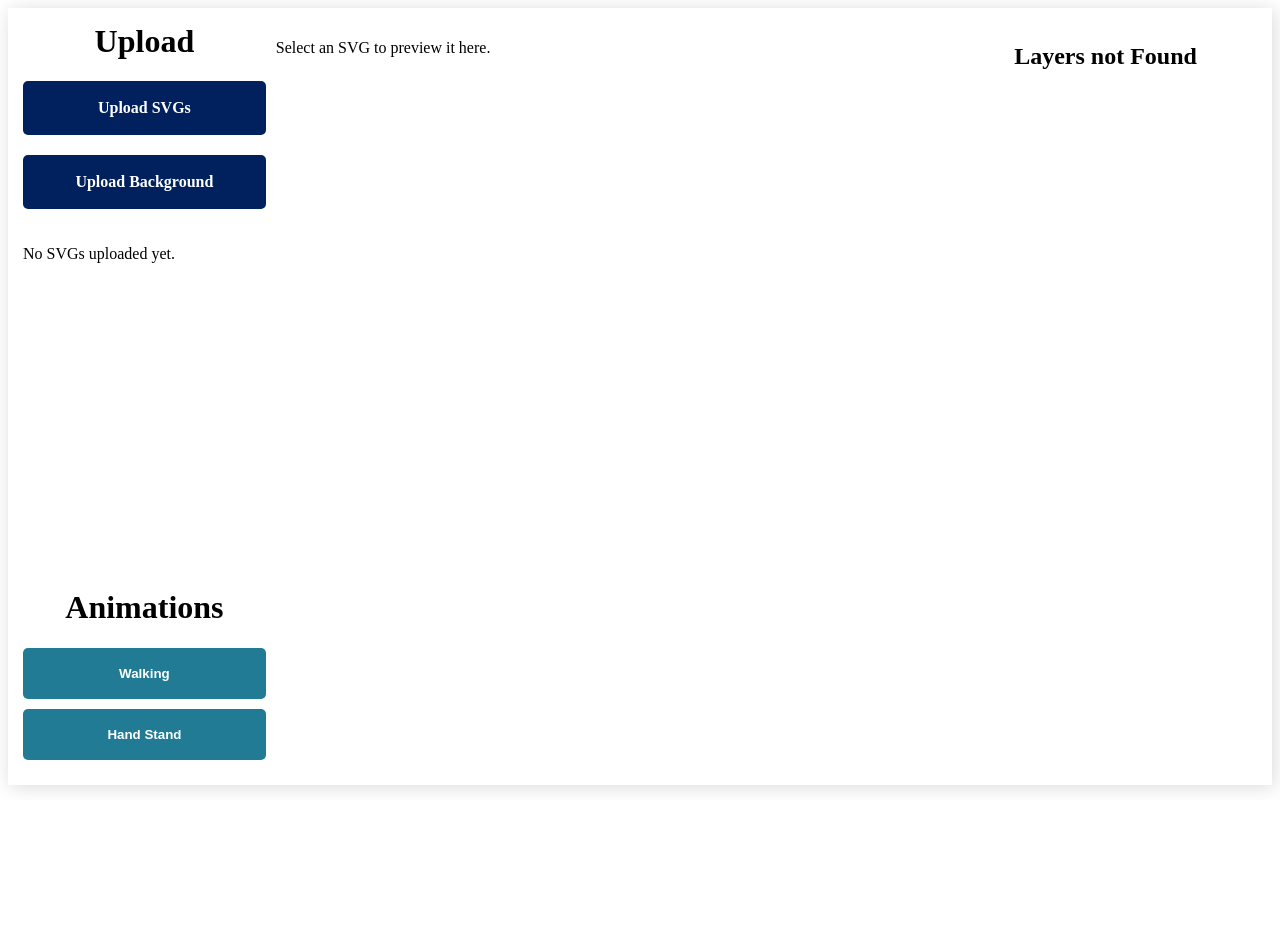
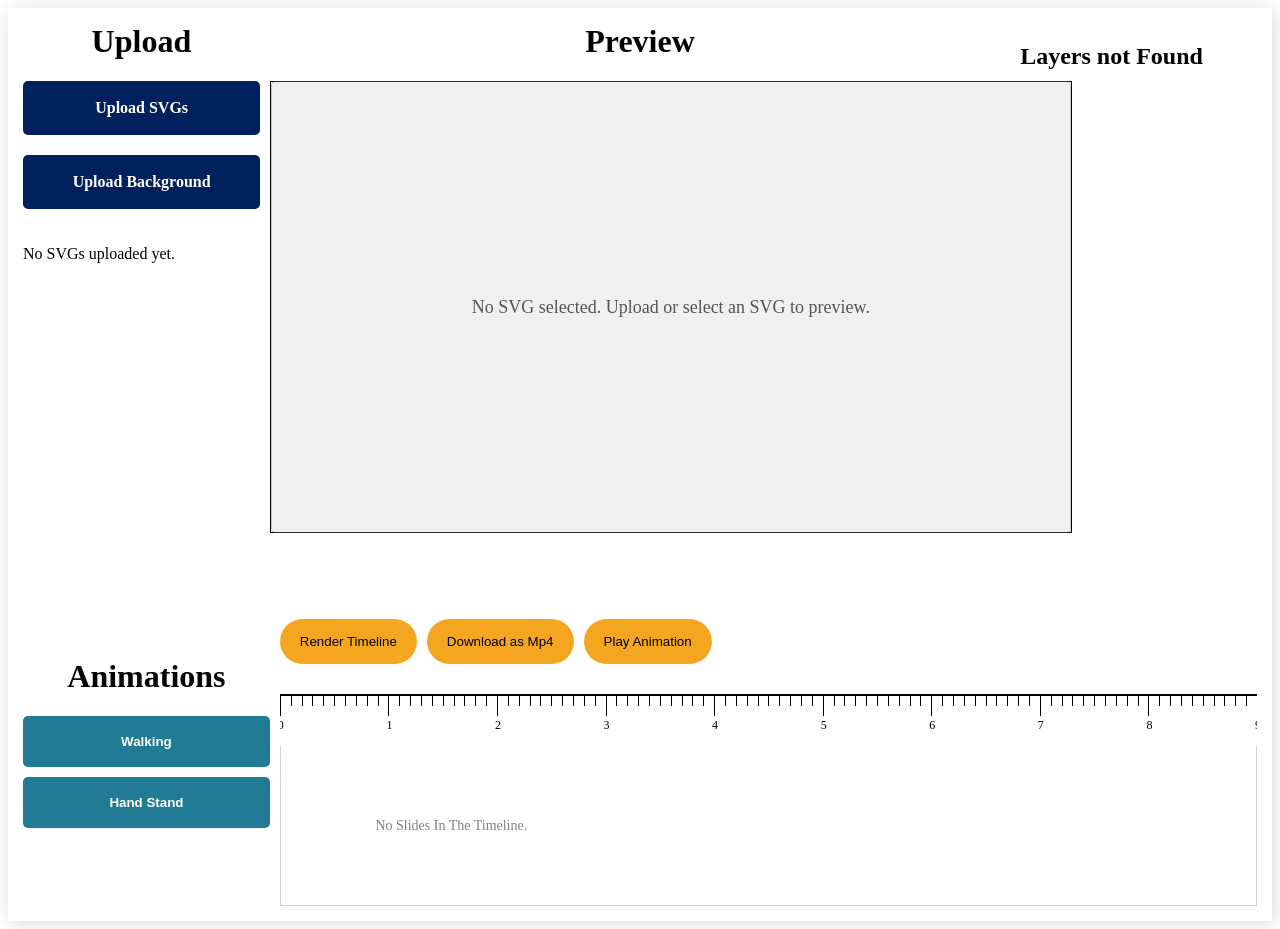
Before and after one commit to Davinder2001/editor_nextjs, a Next.js app: page / in a window 1280 px wide. Before the commit this address had no page. Before the commit the page ends 800 px from the top, so only its background shows below. Built offline with nearby package versions, Linux system fonts and the light colour scheme.

Commit message:
updated code

```diff
--- a/src/app/globals.css
+++ b/src/app/globals.css
@@ -8,6 +8,15 @@
 canvas.svg-preview-container {
   width: 100%;
 
+}
+.right-side p {
+  width: 100%;
+  height: 100%;
+  border: 1px solid #80808059;
+  display: flex;
+  justify-content: center;
+  align-items: center;
+  border-radius: 4px;
 }
 .choose_file-container label {
   background: #00215E;
@@ -127,9 +136,7 @@ canvas.svg-preview-container {
   background: #6a6ad6;
   color: white;
 }
-.timeline_buttons {
-  margin-top: 30px;
-}
+
 .svg-container-for-timeline .timeline svg {
   cursor: pointer;
 }
@@ -254,12 +261,20 @@ canvas{
   background: #00215E !important;
   color: white;
 }
+.animation_wrapper_main_page {
 
+  box-shadow: 2px 2px 18px #00000026;
+  padding: 15px;
+}
 .frame-container{
   display: flex;
       gap: 10px;
-      box-shadow: 2px 2px 18px #00000026;
-      padding: 15px;
+
+
+}
+.timeline {
+  width: 100%;
+  overflow-x: hidden;
 }
 .right-side {
   width: 60%;
@@ -274,8 +289,14 @@ canvas{
   width: 20%;
   height: 60vh;
   overflow: scroll;
-  overflow-x: auto;
+  overflow-x: hidden;
   overflow-y: auto;
+}
+.animation_frame_line {
+  display: grid;
+  grid-template-columns: 20% 1fr;
+  align-items: center;
+  gap: 10px;
 }
 .layers-container ul li ul li {
   overflow: hidden;
@@ -335,7 +356,7 @@ ul {
 
 .slide-container p {
   margin: 0;
-  position: absolute;
+
   bottom: 2px;
   left: 0;
   right: 0;
--- a/src/app/page.tsx
+++ b/src/app/page.tsx
@@ -1,12 +1,8 @@
 'use client';
 
 
-
-
-
-
-import Animations from "@/components/animations";
 import LayersComponent from "@/components/layers";
+import Layersanimations from "@/components/layersanimations";
 
 
 // import Layers from "@/components/layers";
@@ -839,11 +835,11 @@ const Page: React.FC = () => {
       }
 
 
-      const svg=new XMLSerializer().serializeToString(svgElement)
+      const svg = new XMLSerializer().serializeToString(svgElement)
       // Play animation based on type
       if (slide.animationType === WALKING) {
         console.log("Playing walking animation for timeline index:", slide.index);
-        wlkingAnimationPlay(svg,false);
+        wlkingAnimationPlay(svg, false);
       } else if (slide.animationType === HANDSTAND) {
         console.log("Playing handstand animation for timeline index:", slide.index);
         handStandanimationPlay(svg);
@@ -1001,10 +997,10 @@ const Page: React.FC = () => {
   };
 
   const handleMouseMove = (e: React.MouseEvent<HTMLDivElement>) => {
-    if (!dragging) return; // Only allow movement when dragging
+    if (!dragging) return;
 
-    const progressBar = e.currentTarget; // The timeline container
-    const rect = progressBar.getBoundingClientRect(); // Get its dimensions
+    const progressBar = e.currentTarget;
+    const rect = progressBar.getBoundingClientRect();
     const offsetX = e.clientX - rect.left; // Calculate the mouse position relative to the container
 
     const playheadPercentage = Math.max(0, Math.min(100, (offsetX / rect.width) * 100)); // Clamp to [0, 100]
@@ -1023,13 +1019,8 @@ const Page: React.FC = () => {
   return (
     <>
 
-
-
-
-
-
-
       <div className="container">
+        <div className="animation_wrapper_main_page">
         <div className="frame-container">
           <div className="left-side">
             <h1 className="main-heading">Upload</h1>
@@ -1121,13 +1112,7 @@ const Page: React.FC = () => {
                 <p>No SVGs uploaded yet.</p>
               )}
             </div>
-            <div className="layers-prev-container">
-              <h1 className="main-heading">Animations</h1>
-              <div className="layersOuter">
 
-                <Animations addAnimation={addAnimation} handleWalkingAnimation={handleWalkingAnimation} handlehandstandAnimation={handlehandstandAnimation} />
-              </div>
-            </div>
           </div>
           <div className="right-side">
             <Preview
@@ -1167,15 +1152,16 @@ const Page: React.FC = () => {
 
 
 
+
             />
 
           </div>
 
           <div className="leayrs-container">
-            {slideForTimeline.length === 0 ? (<h2>Layers not Found</h2>) : (slideForTimeline.map((slide) => (
+            {slideForTimeline.length === 0 ? (<h2>Layers not Found</h2>) : (slideForTimeline.map((slide, index) => (
               layerIndex === slide.index ? (
                 <div key={slide.index} className="layer-slide-container">
-                  <h2>{`Svg Layers ${slide.index}`}</h2>
+                  <h2>{`SVG Layers ${index + 1}`}</h2>
                   <LayersComponent
                     selectedSvg={slide.svg}
                     parseSvgLayers={parseSvgLayers}
@@ -1188,7 +1174,29 @@ const Page: React.FC = () => {
           </div>
 
         </div>
+
+
+       <div className="animation_frame_line">
+        <Layersanimations addAnimation={addAnimation} handleWalkingAnimation={handleWalkingAnimation} handlehandstandAnimation={handlehandstandAnimation} currentReplayIndex={currentReplayIndex}
+            slideForTimeline={slideForTimeline}
+
+            replayActivities={replayActivities}
+
+            handleSvgClick={handleSvgClick}
+            playheadPosition={playheadPosition}
+
+            handleMouseDown={handleMouseDown}
+            handleMouseMove={handleMouseMove}
+            handleMouseUp={handleMouseUp}
+            playPauseAni={handlePlayPauseForSelectedSlide}
+            setLayerIndex={setLayerIndex}
+            downloadVideo={downloadVideo}
+
+            dragging={dragging}/>
+       </div>
       </div>
+      </div>
+
     </>
   );
 };
--- /dev/null
+++ b/src/components/layersanimations.tsx
@@ -0,0 +1,81 @@
+import React from "react";
+import Animations from "./animations";
+import TimeLine from "./timeLine";
+
+interface Slide {
+  svg: string;
+  animationType: string | null;
+  duration: number;
+  index: number; // Unique index for each slide
+  isPlaying: boolean;
+}
+
+interface TimelineProps {
+  addAnimation: () => void;
+  handleWalkingAnimation: () => void;
+  handlehandstandAnimation: () => void;
+  slideForTimeline: Slide[];
+  handleSvgClick: (svg: string, slideIndex: number) => void;
+  replayActivities: () => void;
+  playheadPosition: number;
+  currentReplayIndex: number | null;
+  handleMouseDown: (event: React.MouseEvent<HTMLDivElement>) => void;
+  handleMouseMove: (event: React.MouseEvent<HTMLDivElement>) => void;
+  handleMouseUp: (event: React.MouseEvent<HTMLDivElement>) => void;
+  playPauseAni: () => void;
+  setLayerIndex: React.Dispatch<React.SetStateAction<number | null>>;
+  downloadVideo: () => void;
+  dragging: boolean;
+}
+
+const Layersanimations: React.FC<TimelineProps> = ({
+  addAnimation,
+  handleWalkingAnimation,
+  handlehandstandAnimation,
+  currentReplayIndex,
+  slideForTimeline,
+  replayActivities,
+  handleSvgClick,
+  playheadPosition,
+  handleMouseDown,
+  handleMouseMove,
+  handleMouseUp,
+  playPauseAni,
+  setLayerIndex,
+  downloadVideo,
+  dragging,
+}) => {
+  return (
+    <>
+      <div className="layers-prev-container">
+        <h1 className="main-heading">Animations</h1>
+        <div className="layersOuter">
+          <Animations
+            addAnimation={addAnimation}
+            handleWalkingAnimation={handleWalkingAnimation}
+            handlehandstandAnimation={handlehandstandAnimation}
+          />
+        </div>
+      </div>
+
+      <div className="timeline">
+        <TimeLine
+          currentReplayIndex={currentReplayIndex}
+          slideForTimeline={slideForTimeline}
+          replayActivities={replayActivities}
+          handleSvgClick={handleSvgClick}
+          playheadPosition={playheadPosition}
+          handleMouseDown={handleMouseDown}
+          handleMouseMove={handleMouseMove}
+          handleMouseUp={handleMouseUp}
+          playPauseAni={playPauseAni}
+          setLayerIndex={setLayerIndex}
+          downloadVideo={downloadVideo}
+          dragging={dragging}
+        />
+      </div>
+    </>
+  );
+};
+
+export default Layersanimations;
--- a/src/components/preview.tsx
+++ b/src/components/preview.tsx
@@ -1,6 +1,6 @@
 import React, { useEffect } from "react";
 import SvgPreviewMain from "./svgPreviewMain";
-import TimeLine from "./timeLine";
+
 
 interface PreviewProps {
   setSvgDataList: React.Dispatch<React.SetStateAction<string[]>>;
@@ -53,26 +53,12 @@ const Preview: React.FC<PreviewProps> = ({
   selectedLayers,
 
 
-  slideForTimeline,
 
-
-
-  replayActivities,
 
   svgPosition,
   setSvgPosition,
-  handleSvgClick,
-  playheadPosition,
 
-  currentReplayIndex,
-  handleMouseDown ,
-  handleMouseMove ,
-  handleMouseUp ,
-  playPauseAni,
-  setLayerIndex,
-  downloadVideo,
 
-  dragging
 
 
 
@@ -138,7 +124,7 @@ const Preview: React.FC<PreviewProps> = ({
 
   return (
     <>
-      {selectedSvg ? (
+
         <>
           <h1 className="main-heading">Preview</h1>
           <SvgPreviewMain
@@ -150,31 +136,13 @@ const Preview: React.FC<PreviewProps> = ({
             selectedLayers={selectedLayers}
             setSvgPosition={setSvgPosition}
 
+
           />
 
-          {/* Timeline */}
-          <TimeLine
-            currentReplayIndex={currentReplayIndex}
-            slideForTimeline={slideForTimeline}
 
-            replayActivities={replayActivities}
 
-            handleSvgClick={handleSvgClick}
-            playheadPosition={playheadPosition}
+        </>
 
-            handleMouseDown={handleMouseDown}
-            handleMouseMove={handleMouseMove}
-            handleMouseUp={handleMouseUp}
-            playPauseAni={playPauseAni}
-            setLayerIndex={setLayerIndex}
-            downloadVideo={downloadVideo}
-
-            dragging={dragging}
-          />
-        </>
-      ) : (
-        <p>Select an SVG to preview it here.</p>
-      )}
     </>
   );
 };
--- a/src/components/svgPreviewMain.tsx
+++ b/src/components/svgPreviewMain.tsx
@@ -8,7 +8,6 @@ interface PreviewProps {
   applyLayerStyles: (svg: string, layersToHighlight: string[]) => string;
   selectedSvg: string | null;
   selectedLayers: string[];
-
 }
 
 const SvgPreviewMain: React.FC<PreviewProps> = ({
@@ -19,7 +18,6 @@ const SvgPreviewMain: React.FC<PreviewProps> = ({
   applyLayerStyles,
   selectedSvg,
   selectedLayers,
-
 }) => {
   const isDragging = useRef(false);
   const dragStart = useRef({ x: 0, y: 0 });
@@ -55,7 +53,7 @@ const SvgPreviewMain: React.FC<PreviewProps> = ({
   };
 
   useEffect(() => {
-    if (!svgContainerRef.current || !selectedSvg) {
+    if (!svgContainerRef.current) {
       return;
     }
 
@@ -67,9 +65,10 @@ const SvgPreviewMain: React.FC<PreviewProps> = ({
       return;
     }
 
-
+    // Clear the canvas
     ctx.clearRect(0, 0, canvas.width, canvas.height);
 
+    if (selectedSvg) {
       // Load the SVG content dynamically
       const svgContent = applyLayerStyles(selectedSvg, selectedLayers);
       const img = new Image();
@@ -87,15 +86,42 @@ const SvgPreviewMain: React.FC<PreviewProps> = ({
       };
 
       img.src = url;
+    } else {
+      // Render an empty canvas with placeholder text
+      ctx.fillStyle = "#ffffff"; // Set canvas background color
+      ctx.fillRect(0, 0, canvas.width, canvas.height);
+
+      ctx.fillStyle = "#555"; // Set text color
+      ctx.font = "24px Arial";
+      ctx.textAlign = "center";
+      ctx.textBaseline = "middle";
+      ctx.fillText(
+        "Select an SVG to preview it here.",
+        canvas.width / 2,
+        canvas.height / 2
+      );
+    }
   }, [svgContainerRef, selectedSvg, selectedLayers, svgPosition, applyLayerStyles]);
 
-  return (
-    <div
-      className="right-side-inner"
 
 
+  return (
+    <div className="right-side-inner">
+      {!selectedSvg ? (
+        <div
+          style={{
+            height: "450px",
+            width: "800px",
+            display: "flex",
+            justifyContent: "center",
+            alignItems: "center",
+            border: "1px solid #000",
+            backgroundColor: "#f0f0f0",
+          }}
         >
-
+          <p style={{ fontSize: "18px", color: "#555" }}>No SVG selected. Upload or select an SVG to preview.</p>
+        </div>
+      ) : (
         <canvas
           ref={svgContainerRef}
           height={600}
@@ -113,6 +139,7 @@ const SvgPreviewMain: React.FC<PreviewProps> = ({
             backgroundPosition: "center", // Centers the image
           }}
         />
+      )}
     </div>
   );
 };
--- a/src/components/timeLine.tsx
+++ b/src/components/timeLine.tsx
@@ -51,13 +51,13 @@ const TimeLine: React.FC<TimelineProps> = ({
       <h3>Timeline:</h3>
       <div className="timeline_buttons">
         <button onClick={replayActivities} style={{ marginTop: "20px" }}>
-          Replay Activities
+         Render Timeline
         </button>
         <button style={{ marginBottom: "10px" }} onClick={downloadVideo}>
-          download
+          Download as Mp4
         </button>
         <button style={{ marginBottom: "10px" }} onClick={playPauseAni}>
-          Play
+          Play Animation
         </button>
       </div>
 
```
Lines whose indentation alone changed are shown as unchanged.
